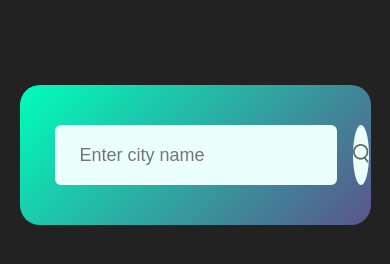
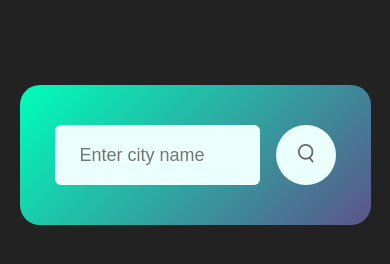
Before and after one commit to Arpit-Pandey-1/Weather-App, a plain HTML site: page index.html in a window 390 px wide. Drawn offline with Linux system fonts and the light colour scheme.

Commit message:
Update style.css

```diff
--- a/style.css
+++ b/style.css
@@ -105,3 +105,8 @@ body{
     margin-top: 10px;
     display: none;
 }
+@media (max-width:500px){
+    .search input{
+        width: 200px;
+    }
+}
```
